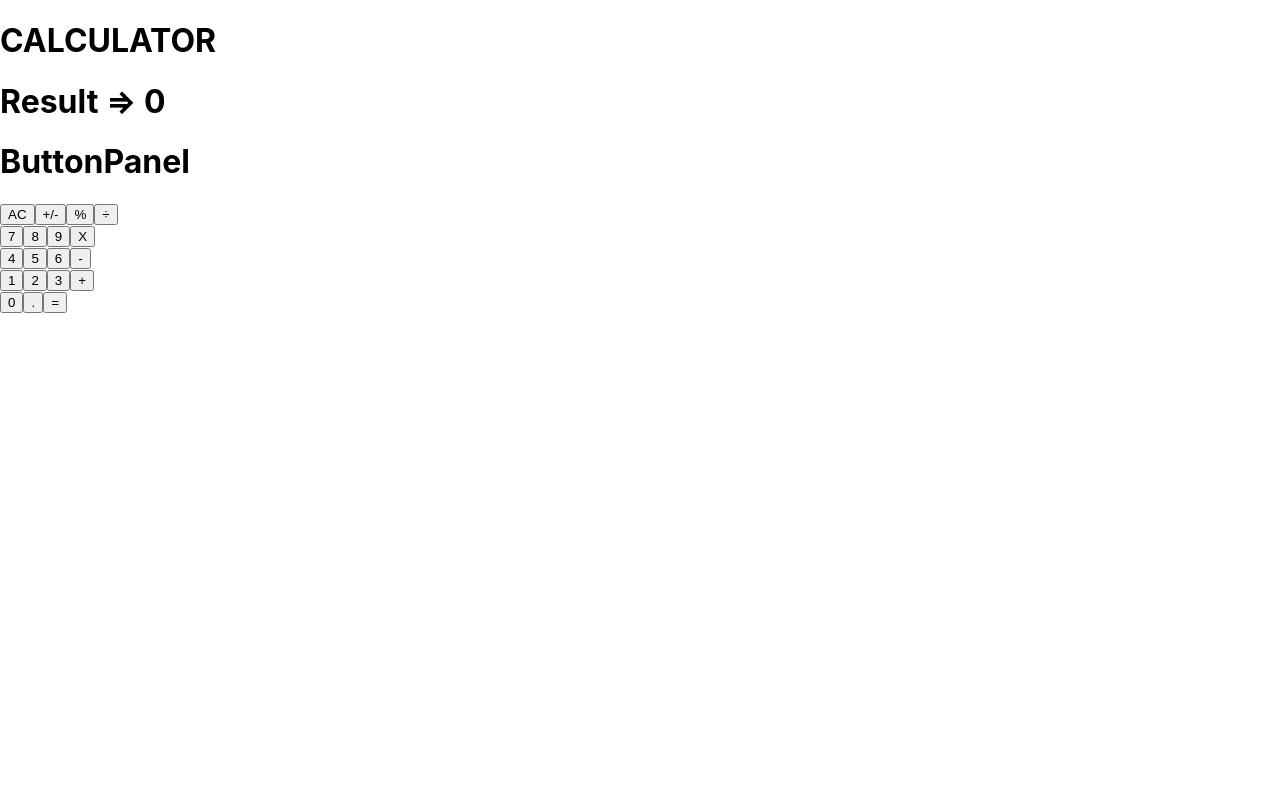
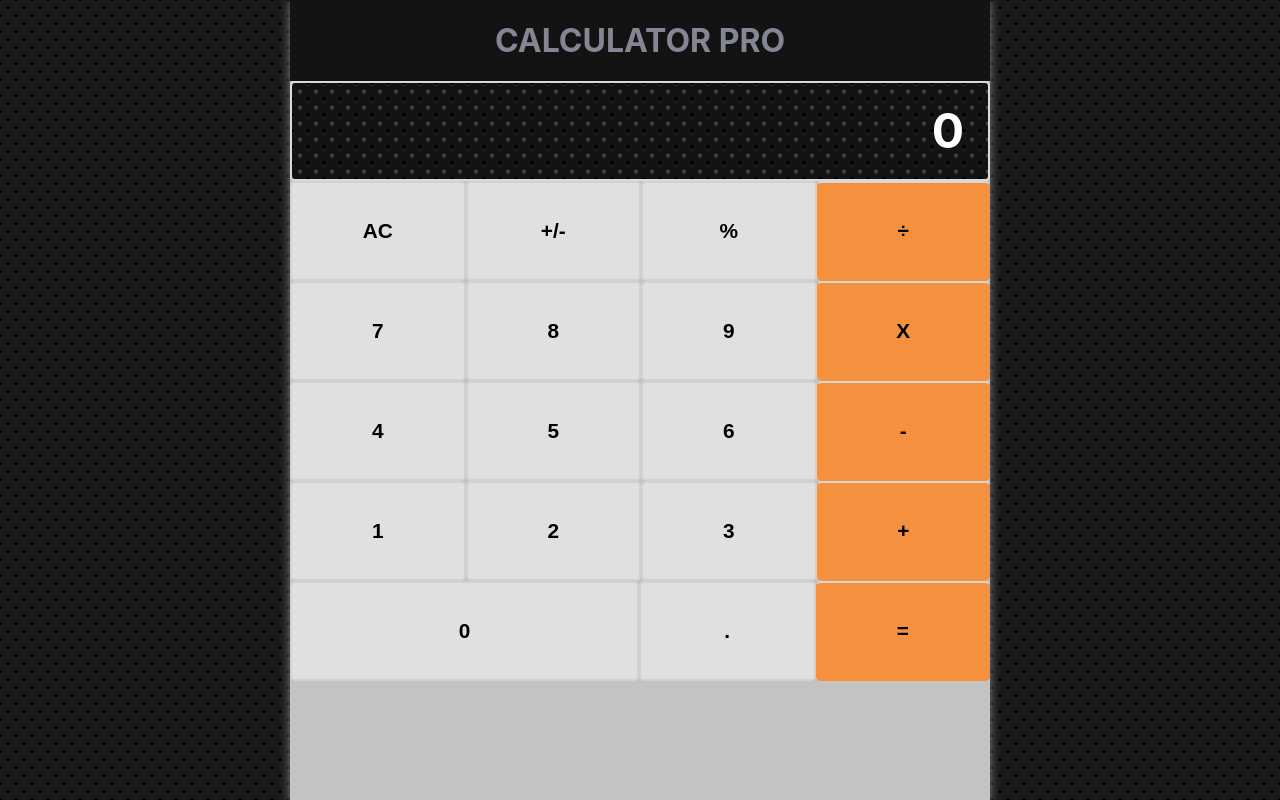
Before and after one commit to codecell/calculator, a React (Create React App) app: page / in a window 1280 px wide. Built offline with nearby package versions, Linux system fonts and the light colour scheme.

Commit message:
Add styles

```diff
--- a/public/index.html
+++ b/public/index.html
@@ -28,7 +28,7 @@
   </head>
   <body>
     <noscript>You need to enable JavaScript to run this app.</noscript>
-    <div id="root"></div>
+    <div class="container" id="root"></div>
     <!--
       This HTML file is a template.
       If you open it directly in the browser, you will see an empty page.
--- a/src/components/App.js
+++ b/src/components/App.js
@@ -7,7 +7,7 @@ import Display from './Display';
 function App() {
   return (
     <div className="App-header">
-      <h1>CALCULATOR</h1>
+      <h1 className="header">CALCULATOR PRO</h1>
       <Display />
       <ButtonPanel />
     </div>
--- a/src/components/Button.js
+++ b/src/components/Button.js
@@ -3,14 +3,19 @@
 import React from 'react';
 import PropTypes from 'prop-types';
 
-function Button({ name }) {
+function Button({ name, customClass }) {
   return (
-    <button type="button">{name}</button>
+    <button className={`button ${customClass}`} type="button">{name}</button>
   );
 }
 
 Button.propTypes = {
   name: PropTypes.string.isRequired,
+  customClass: PropTypes.string,
+};
+
+Button.defaultProps = {
+  customClass: '',
 };
 
 export default Button;
--- a/src/components/ButtonPanel.js
+++ b/src/components/ButtonPanel.js
@@ -5,38 +5,37 @@ import Button from './Button';
 
 function ButtonPanel() {
   return (
-    <header>
-      <h1>ButtonPanel</h1>
-      <div>
+    <section>
+      <div className="buttons-wrapper">
         <Button name="AC" />
         <Button name="+/-" />
         <Button name="%" />
-        <Button name="÷" />
+        <Button customClass="khakiBg" name="÷" />
       </div>
-      <div>
+      <div className="buttons-wrapper">
         <Button name="7" />
         <Button name="8" />
         <Button name="9" />
-        <Button name="X" />
+        <Button customClass="khakiBg" name="X" />
       </div>
-      <div>
+      <div className="buttons-wrapper">
         <Button name="4" />
         <Button name="5" />
         <Button name="6" />
-        <Button name="-" />
+        <Button customClass="khakiBg" name="-" />
       </div>
-      <div>
+      <div className="buttons-wrapper">
         <Button name="1" />
         <Button name="2" />
         <Button name="3" />
-        <Button name="+" />
+        <Button customClass="khakiBg" name="+" />
       </div>
-      <div>
-        <Button name="0" />
+      <div className="buttons-wrapper">
+        <Button customClass="Zero-button" name="0" />
         <Button name="." />
-        <Button name="=" />
+        <Button customClass="khakiBg" name="=" />
       </div>
-    </header>
+    </section>
   );
 }
 
--- a/src/components/Display.js
+++ b/src/components/Display.js
@@ -5,11 +5,11 @@ import PropTypes from 'prop-types';
 
 function Display({ result }) {
   return (
-    <header>
-      <h1>
-        {`Result => ${result}`}
-      </h1>
-    </header>
+    <div className="display-container">
+      <h2>
+        {result}
+      </h2>
+    </div>
   );
 }
 
--- a/src/index.css
+++ b/src/index.css
@@ -1,3 +1,9 @@
+* {
+  margin: 0;
+  padding: 0;
+  box-sizing: border-box;
+}
+
 body {
   margin: 0;
   font-family:
@@ -14,6 +20,17 @@ body {
     sans-serif;
   -webkit-font-smoothing: antialiased;
   -moz-osx-font-smoothing: grayscale;
+  text-align: center;
+}
+
+body {
+  background:
+    radial-gradient(black 15%, transparent 16%) 0 0,
+    radial-gradient(black 15%, transparent 16%) 8px 8px,
+    radial-gradient(rgba(255, 255, 255, 0.1) 15%, transparent 20%) 0 1px,
+    radial-gradient(rgba(255, 255, 255, 0.1) 15%, transparent 20%) 8px 9px;
+  background-color: rgba(0, 0, 0, 0.9);
+  background-size: 16px 16px;
 }
 
 code {
@@ -25,3 +42,89 @@ code {
     'Courier New',
     monospace;
 }
+
+.container {
+  max-width: 700px;
+  min-height: 100vh;
+  margin: 0 auto;
+  box-shadow: 0px 2px 10px #858694;
+  background-color: #c5c2c2;
+}
+
+.header {
+  padding: 1.3rem 0;
+  color: #858694;
+  background-color: rgba(0, 0, 0, 0.9);
+}
+
+/* Common */
+.buttons-wrapper,
+.display-container, .button {
+  display: flex;
+}
+
+.display-container, .button {
+  height: 6.25rem;
+}
+
+/* Display */
+.display-container {
+  width: 100%;
+  color: #fff;
+  justify-content: flex-end;
+  align-items: center;
+  padding: 1.5rem;
+  font-size: 2rem;
+  font-weight: 400;
+  border: 2px solid #DBDBDB;
+  background:
+    radial-gradient(rgba(255, 255, 255, 0.1) 15%, transparent 16%) 0 0,
+    radial-gradient(black 15%, transparent 16%) 8px 8px,
+    radial-gradient(rgba(255, 255, 255, 0.1) 15%, transparent 20%) 0 1px,
+    radial-gradient(rgba(255, 255, 255, 0.1) 15%, transparent 20%) 8px 9px;
+  background-color: rgba(0, 0, 0, 0.9);
+  background-size: 16px 16px;
+}
+
+/* buttons panel */
+.buttons-wrapper {
+/*  */
+}
+
+.display-container, .button {
+  border-radius: 5px;
+}
+
+/* button */
+.button {
+  background-color: #E0E0E0;
+  flex: 1;
+  justify-content: center;
+  align-items: center;
+  font-size:  1.3rem;
+  font-weight: bold;
+  transition: 250ms;
+  border: solid 2px #D1D1D1;
+}
+
+.button:focus {
+  outline: none;
+}
+
+.Zero-button {
+  flex: 2
+}
+
+.khakiBg {
+  background-color: #F5913E;
+  border: solid 1px #F5913E;
+  border-top: solid 2px #D8D8D8;
+}
+
+.button:hover {
+  background-color: #c5c2c2;
+}
+
+.khakiBg:hover {
+  background-color: #e07620;
+}
```
